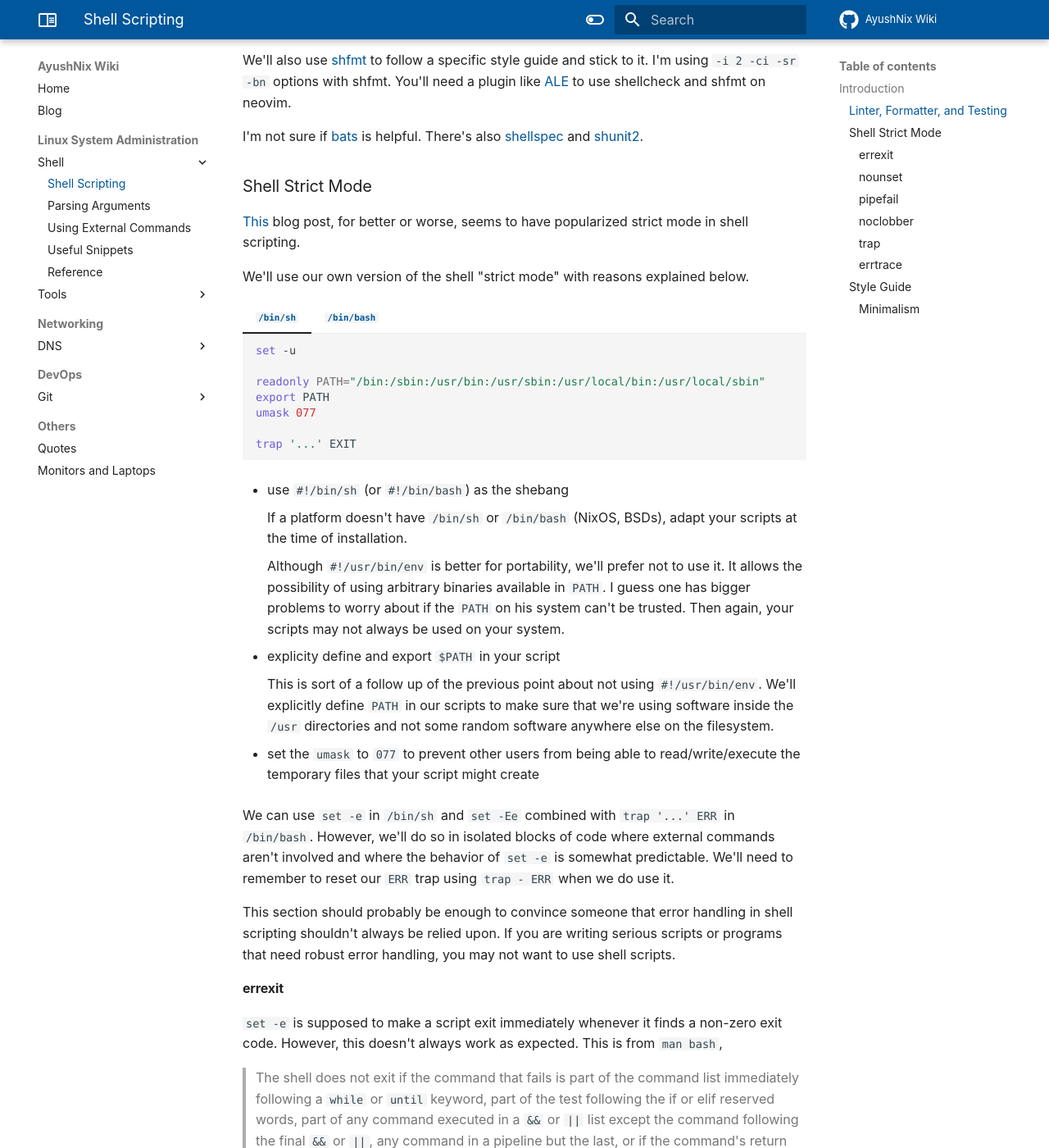
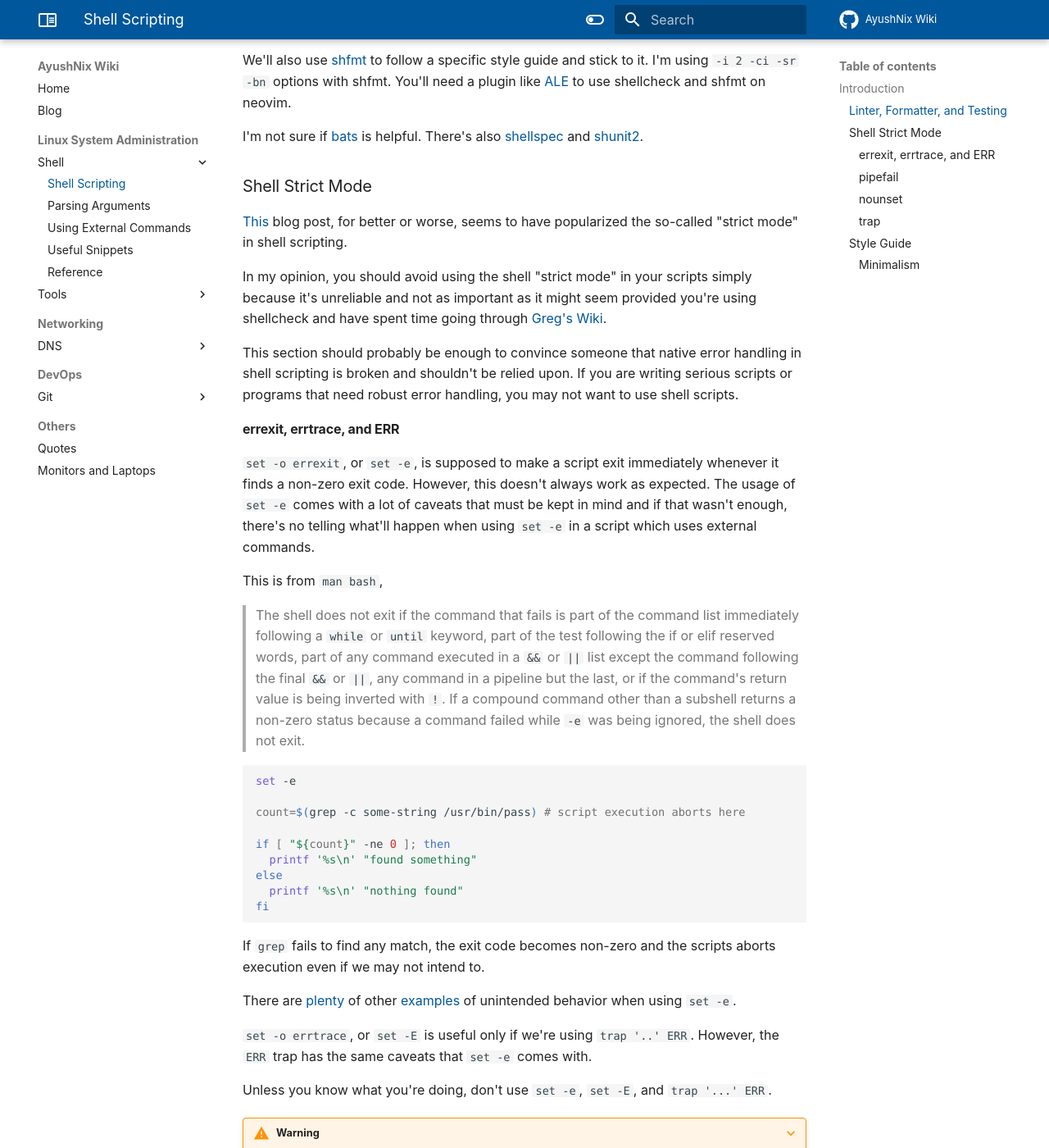
Before and after one commit to ayushnix/wiki, an MkDocs documentation site: the page built from docs/sysadmin/shell/scripting.md, in a window 1280 px wide and 1400 px high, scrolled down 999 px. Shown: the whole window at 82% size. Built offline with MkDocs 1.6.1 and Material for MkDocs 9.7.7, drawn with Linux system fonts in a browser that asks for light colours; comment, search, counter and statistics services are not loaded; some of the changed text lies outside the part shown.

Commit message:
revise the "strict mode" section
I thought using `set -o pipefail` and `set -u` were good ideas but it
turns out they aren't. The former can cause issues if we're dealing with
bufferd output and the latter makes the code less readable by enforcing
the use o `"${1-}"` instead of `"$1"`.

````diff
--- a/docs/sysadmin/shell/scripting.md
+++ b/docs/sysadmin/shell/scripting.md
@@ -56,64 +56,24 @@
 ## Shell Strict Mode
 
 [This](http://redsymbol.net/articles/unofficial-bash-strict-mode/) blog post, for better or worse,
-seems to have popularized strict mode in shell scripting.
+seems to have popularized the so-called "strict mode" in shell scripting.
 
-We'll use our own version of the shell "strict mode" with reasons explained below.
+In my opinion, you should avoid using the shell "strict mode" in your scripts simply because it's
+unreliable and not as important as it might seem provided you're using shellcheck and have spent
+time going through [Greg's Wiki](https://mywiki.wooledge.org).
 
-=== "`/bin/sh`"
-    ```sh
-    set -u
+This section should probably be enough to convince someone that native error handling in shell
+scripting is broken and shouldn't be relied upon. If you are writing serious scripts or programs
+that need robust error handling, you may not want to use shell scripts.
 
-    readonly PATH="/bin:/sbin:/usr/bin:/usr/sbin:/usr/local/bin:/usr/local/sbin"
-    export PATH
-    umask 077
+### errexit, errtrace, and ERR
 
-    trap '...' EXIT
-    ```
+`set -o errexit`, or `set -e`, is supposed to make a script exit immediately whenever it finds a
+non-zero exit code. However, this doesn't always work as expected. The usage of `set -e` comes with
+a lot of caveats that must be kept in mind and if that wasn't enough, there's no telling what'll
+happen when using `set -e` in a script which uses external commands.
 
-=== "`/bin/bash`"
-    ```sh
-    set -uo pipefail
-
-    readonly PATH="/bin:/sbin:/usr/bin:/usr/sbin:/usr/local/bin:/usr/local/sbin"
-    export PATH
-    umask 077
-
-    trap '...' EXIT
-    ```
-
-- use `#!/bin/sh` (or `#!/bin/bash`) as the shebang
-
-    If a platform doesn't have `/bin/sh` or `/bin/bash` (NixOS, BSDs), adapt your scripts at the
-    time of installation.
-
-    Although `#!/usr/bin/env` is better for portability, we'll prefer not to use it. It allows the
-    possibility of using arbitrary binaries available in `PATH`. I guess one has bigger problems to
-    worry about if the `PATH` on his system can't be trusted. Then again, your scripts may not
-    always be used on your system.
-
-- explicity define and export `$PATH` in your script
-
-    This is sort of a follow up of the previous point about not using `#!/usr/bin/env`. We'll
-    explicitly define `PATH` in our scripts to make sure that we're using software inside the `/usr`
-    directories and not some random software anywhere else on the filesystem.
-
-- set the `umask` to `077` to prevent other users from being able to read/write/execute the
-  temporary files that your script might create
-
-We can use `set -e` in `/bin/sh` and `set -Ee` combined with `trap '...' ERR` in `/bin/bash`.
-However, we'll do so in isolated blocks of code where external commands aren't involved and where
-the behavior of `set -e` is somewhat predictable. We'll need to remember to reset our `ERR` trap
-using `trap - ERR` when we do use it.
-
-This section should probably be enough to convince someone that error handling in shell scripting
-shouldn't always be relied upon. If you are writing serious scripts or programs that need robust
-error handling, you may not want to use shell scripts.
-
-### errexit
-
-`set -e` is supposed to make a script exit immediately whenever it finds a non-zero exit code.
-However, this doesn't always work as expected. This is from `man bash`,
+This is from `man bash`,
 
 > The shell does not exit if the command that fails is part of the command list immediately
 > following a `while` or `until` keyword, part of the test following the if or elif reserved words,
@@ -121,10 +81,6 @@
 > `||`, any command in a pipeline but the last, or if the command's return value is being inverted
 > with `!`.  If a compound command other than a subshell returns a non-zero status because a command
 > failed while `-e` was being ignored, the shell does not exit.
-
-Basically, if you're using `set -e` or `trap ERR`, you've gotta keep these caveats in mind.
-
-If that wasn't enough, `set -e` may cause our script to exit when we may not want it to.
 
 ```sh
 set -e
@@ -138,116 +94,81 @@
 fi
 ```
 
-Here's another example.
-
-```sh
-set -e
-
-i=0
-((i++)) # script execution aborts here
-echo "$i"
-```
-
-In the first case, if `grep` fails to find any match, the exit code becomes non-zero. However,
-that's fine, because we intend to use it as a test case. But using `set -e` aborts execution. In the
-second case, the shell exits when it finds that the value of the arithmetic expression is 0. Of
-course, writing `((i = i + 1))` would've been better but we shouldn't have to deal with unexpected
-events like this.
+If `grep` fails to find any match, the exit code becomes non-zero and the scripts aborts execution
+even if we may not intend to.
 
 There are [plenty](http://typingducks.com/blog/bash/) of other
-[examples](https://mywiki.wooledge.org/BashFAQ/105) of unintended behavior when using `set -e`. As a
-result, **we WON'T be using** `set -e` in our scripts, at least not globally.
+[examples](https://mywiki.wooledge.org/BashFAQ/105) of unintended behavior when using `set -e`.
 
-### nounset
+`set -o errtrace`, or `set -E` is useful only if we're using `trap '..' ERR`. However, the `ERR`
+trap has the same caveats that `set -e` comes with.
 
-Unlike `set -e`, `set -u` is relatively harmless and can be useful provided we deal with unset
-positional parameters.
+Unless you know what you're doing, don't use `set -e`, `set -E`, and `trap '...' ERR`.
 
-```sh
-set -u
-
-if [ -n "${1-}" ]; then
-  echo "the first parameter wasn't empty and it had ${1-}"
-else
-  echo "the first parameter was either unset or empty"
-fi
-```
-
-If we write `$1` and it's unset, `set -u` will cause the script to exit.
-
-Since `set -u` doesn't come with potential false positives (that I know of), **we WILL USE** `set
--u` in our scripts.
+???+ warning
+    `set -E` and `ERR` don't work on POSIX sh
 
 ### pipefail
 
 ???+ warning
     `set -o pipefail` doesn't work on POSIX sh
 
-Normally, the exit status of a pipeline is the exit status of the last command in the pipe. When we
-enable `set -o pipefail` in `/bin/bash`, the exit status is that of the last command from the right
-which fails.
+Normally, the exit status of a pipeline is the exit status of the last command in the pipe,
+regardless of the exit status of the commands that appeared before it. When we enable `set -o
+pipefail` in `/bin/bash`, the exit status of the pipe is the exit status of the last command that
+failed.
 
 However, that's all that `set -o pipefail` does. In isolation, it **DOES NOT** cause the script
-execution to stop.  It simply changes the exit code of the pipe in question and allows the script
+execution to stop. It simply changes the exit code of the pipe in question and allows the script
 execution to go ahead. Only when it's coupled with `set -e` or `|| exit 1` does the script execution
 actually stop.
 
-If we do use `set -e`, all the commands in a pipe are still executed, even if the first command in a
-pipe fails. Yes, you read that right. Using `set -e` just doesn't allow the script to proceed
-further, but it doesn't actually terminate the script execution at the command which fails in a
+Even if we do use `set -eo pipefail`, all the commands in a pipe are still executed, even if the
+first command in a pipe fails. Yes, you read that right. Using `set -e` just doesn't allow the
+script to proceed further, but it doesn't actually terminate the script execution in the middle of a
 pipe.
 
-Here's a simple (albeit stupid) example to show what we're talking about.
+Here's a simple, albeit stupid, example to show what we're talking about.
 
 ```sh
 set -o pipefail
 
-echo "first commmand" | grep second | tee sample.txt
-echo "the exit status of the last command was $?"
+printf '%s\n' "first commmand" | grep second | tee sample.txt
+printf '%s\n' "the exit status of the last command was $?"
 ```
 
 Normally, what you'd expect in this case after using `set -o pipefail` is that the script execution
 would stop at `grep second` but it doesn't. An empty file `sample.txt` is still created. Adding `set
 -e` in this case would stop the script after all the commands in the pipe are executed and the next
-`echo` command won't be executed.
+`printf` command won't be executed.
 
-If you weren't aware about this behaviour, it should probably make you see pipes in Linux with a new
-perspective. That being said, we **CAN USE** `set -o pipefail` in our `#!/bin/bash` scripts as long
-as we're aware of its limitations.
+Unfortunately, just like `set -e`, `set -o pipefail` has its own
+[quirks](https://mywiki.wooledge.org/BashPitfalls#pipefail) that make it unsuitable for enabling
+globally, especially when dealing with
+[buffered](https://www.pixelbeat.org/programming/stdio_buffering/)
+[output](https://www.perkin.org.uk/posts/how-to-fix-stdio-buffering.html).
 
-### noclobber
+### nounset
 
-`set -C` prevents scripts from overwriting existing files. The commands in the following script will
-run successfully except line number 3 assuming that `sample.txt` already exists.
+`set -u` treats unset variables and parameters, except `"$@"` and `"$*"`, as an error and causes the
+script to exit. If we use `set -u` and write `$1` and it turns out to be unset, our script will
+exit.
 
-```sh linenums="1"
-set -C
+Unlike `set -e` and `set -o pipefail`, `set -u` is relatively harmless but it still has its quirks.
+If you want to use `set -u`, you'll need to ensure that you
 
-echo "overwrite" > sample.txt
-echo "append" >> sample.txt
-echo "send to null" > /dev/null
-```
+- don't use an ancient version of bash
+- use `"${1-}"`, which is relatively uglier, instead of `"$1"`
 
-If you create the file using `touch sample.txt` before line 3, that will also cause line 3 to fail.
-The only case when line 3 would succeed is when `sample.txt` didn't exist before the execution of
-line 3.
-
-You can override the effect of `set -C` by using `>|` instead of `>`.
-
-Using `set -C` is going to come down to personal preference. I don't see much point in using it
-myself but if you want to, you can use it. If you do use it and need to overwrite an existing file,
-either use `>|` or, better yet, redirect the command in question to a temporary file and copy that
-file over to the intended file.
+If you're okay with the tradeoff of making your code less readable, go ahead and use `set -u`. The
+alternative is to use shellcheck and test your scripts before deployment.
 
 ### trap
 
-Using `trap` can be helpful if you want to implement cleanup jobs before a script exits. A simple
-use case can be deleting temporary files and directories created as part of the script.
+A `trap` is typically used for implementing cleanup and fallback jobs. It "traps" a signal and does
+something else than what the signal would've done.
 
 Here's a good example to show how `trap` works with `ERR`, `EXIT`, `exit 1`, and `return 1`.
-
-???+ warning
-    The `ERR` signal doesn't work on POSIX sh
 
 ```sh
 set -Euo pipefail
@@ -292,21 +213,20 @@
 ```
 
 As we've said before, although `trap clean_return ERR` catches `return 1`, it will also catch
-anything `set -e` does. As a result, it might be wiser to not use `set -E` and `trap '...' ERR`
-globally and, instead, use them in specific sections and then disable them using `set +E` and `trap
-- ERR`.
+anything `set -e` does. As a result, it's better to not use
+
+```
+set -E
+trap '...' ERR
+```
+globally and, instead, use them in specific sections of the code and then disable them using
+
+```
+set +E
+trap - ERR
+```
 
 [This](http://redsymbol.net/articles/bash-exit-traps/) blog post has more details about `trap`.
-
-### errtrace
-
-The usage of `set -E` is only relevant when pairing it with `trap '...' ERR`. From `man bash`,
-
-> If set, any trap on `ERR` is inherited by shell functions, command substitutions, and commands
-> executed in a subshell environment.  The `ERR` trap is normally not inherited in such cases.
-
-???+ warning
-    `set -E` doesn't work on POSIX sh
 
 ## Style Guide
 
````
